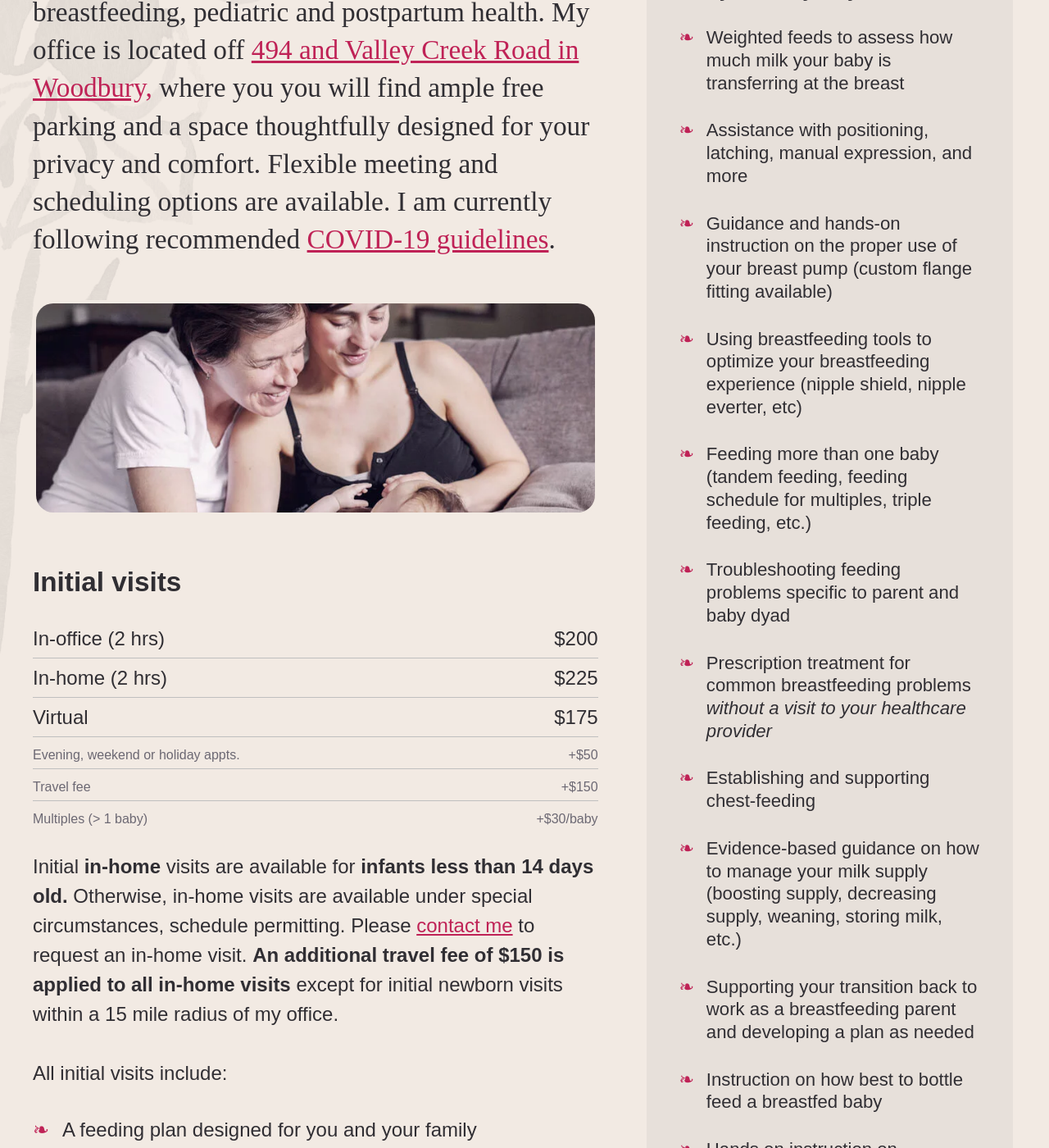
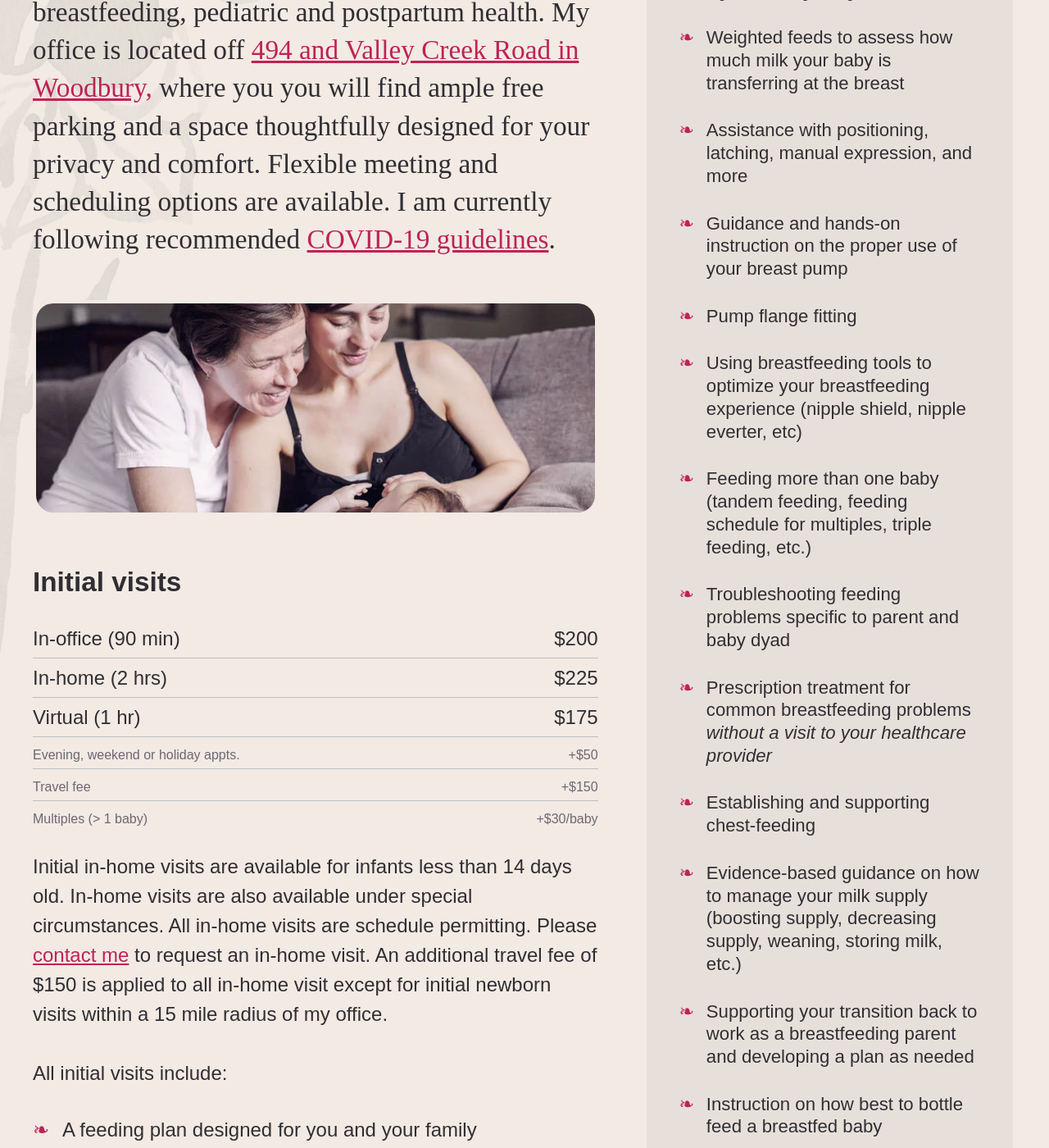
Before and after one commit to bellflowerlactation/bellflower, a Jekyll site: the page built from services.html, in a window 1280 px wide and 1400 px high, scrolled down 750 px. Shown: the whole window at 82% size. Built offline with Jekyll 4.4.1, drawn with Linux system fonts in a browser that asks for light colours; some web fonts are replaced; some of the changed text lies outside the part shown.

Commit message:
Additional copy updates

```diff
--- a/_includes/footer.html
+++ b/_includes/footer.html
@@ -29,7 +29,7 @@
     </blockquote>
     <p class="copyright u-gc:1/13 u-mt:0 u-ta:c">
         <small>Copyright &copy; 2021 Bellflower Lactation, LLC.<wbr> <em class="u-ws:nw">All rights reserved.</em></small>
-        <small><a href="https://goo.gl/maps/8tUqmmjQfJAwfTzp8">7650 Currell Blvd. #270, Woodbury, MN 5512</a></small>
+        <small><a href="https://goo.gl/maps/8tUqmmjQfJAwfTzp8">7650 Currell Blvd. #270, Woodbury, MN 55125</a></small>
         <small><a href="tel:+16124295013">(612) 429-5013</a></small>
     </p>
 </footer>
--- a/index.html
+++ b/index.html
@@ -86,7 +86,7 @@ description:
             <li>Able to prescribe medication for common issues</li>
             <li><strong>Insurance coverage available</strong> via <a href="https://lactationnetwork.com/request-a-consultant/?group=0011S000014YmBm&group_name=Bellflower-Lactation,-LLC">The Lactation Network</a></li>
             <li>Convenient appointments and flexible scheduling</li>
-            <li>Home visits available (see <a href="services.html">services</a> page for details)</li>
+            <li>Home visits available (see <a href="services.html">Services</a> page for details)</li>
             <li>Specializing in families with multiples—I’m a twin mom!</li>
             <li>Will work closely with your healthcare provider if needed</li>
         </ul>
--- a/services.html
+++ b/services.html
@@ -52,7 +52,7 @@ description:
         <h2 id="initial-visits">Initial visits</h2>
         <table>
             <tr>
-                <td>In-office (2 hrs)</td>
+                <td>In-office (90 min)</td>
                 <td class="u-ta:r">$200</td>
             </tr>
             <tr>
@@ -60,7 +60,7 @@ description:
                 <td class="u-ta:r">$225</td>
             </tr>
             <tr>
-                <td>Virtual</td>
+                <td>Virtual (1 hr)</td>
                 <td class="u-ta:r">$175</td>
             </tr>
             <tr class="u-tc:g u-fs:a2 u-lg-fs:r">
@@ -77,11 +77,11 @@ description:
             </tr>
         </table>
     <p>
-        Initial <strong>in-home</strong> visits are available for <strong>infants less
-        than 14 days old.</strong> Otherwise, in-home visits are available under special
-        circumstances, schedule permitting. Please <a href="mailto:aemelia@bellflowerlactation.com">contact me</a>
-        to request an in-home visit. <strong>An additional travel fee of $150 is applied
-        to all in-home visits</strong> except for initial newborn visits within a 15 mile
+        Initial in-home visits are available for infants less
+        than 14 days old. In-home visits are also available under special
+        circumstances. All in-home visits are schedule permitting. Please <a href="mailto:aemelia@bellflowerlactation.com">contact me</a>
+        to request an in-home visit. An additional travel fee of $150 is applied
+        to all in-home visit except for initial newborn visits within a 15 mile
         radius of my office.
     </p>
     <p>
@@ -91,8 +91,7 @@ description:
         <ul class="fleuron">
             <li>A feeding plan designed for you and your family</li>
             <li>Assessment of baby’s weight</li>
-            <li>A follow-up video call within 48 hrs to check-in</li>
-            <li>Unlimited support via text or email for one week following the home visit</li>
+            <li>Unlimited support via text or email for two weeks following the home visit</li>
             <li>Communication with your healthcare provider as appropriate</li>
         </ul>
     </p>
@@ -102,10 +101,10 @@ description:
         <table>
             <tr>
                 <td>In-office (1 hr)</td>
-                <td class="u-ta:r">$175</td>
+                <td class="u-ta:r">$150</td>
             </tr>
             <tr>
-                <td>Virtual (1 hr)</td>
+                <td>Virtual (45 min)</td>
                 <td class="u-ta:r">$100</td>
             </tr>
             <tr class="u-tc:g u-fs:a2 u-lg-fs:r">
@@ -131,15 +130,14 @@ description:
         <table>
             <tr>
                 <td>Phone (30 min)</td>
-                <td class="u-ta:r">$50</td>
+                <td class="u-ta:r">$60</td>
             </tr>
-        </table>
-    </section>
-    <section class="u-mb:16 u-sm-mb:10">
-        <h2 id="weight-checks">Drop-in weight checks</h2>
-        <table>
             <tr>
-                <td>In-office</td>
+                <td>Pump flange fitting (30 min)</td>
+                <td class="u-ta:r">$60</td>
+            </tr>
+            <tr>
+                <td>Drop-in weight check</td>
                 <td class="u-ta:r">Free</td>
             </tr>
         </table>
@@ -174,34 +172,6 @@ description:
         </p>
     </section>
     <section class="u-mb:16 u-sm-mb:10">
-        <h2 id="latching-package">Latching package for new moms</h2>
-        <table>
-            <tr>
-                <td>2 visit pkg. (save 10%)</td>
-                <td class="u-ta:r">$360</td>
-            </tr>
-        </table>
-        <p>
-            Maximize breastfeeding success and <strong>save 10% on a package of two
-            visits</strong> focused on helping mom and baby:
-        </p>
-        <p>
-            <ul class="fleuron">
-                <li>Establish milk supply</li>
-                <li>Perfect the latch</li>
-                <li>Learn how to use your breast pump</li>
-                <li>Arrange your feeding station</li>
-                <li>&hellip;and more!</li>
-            </ul>
-        </p>
-        <p>
-            The timing of visits will be individualized per family. <strong>Please only
-            schedule the first appointment at time of initial booking.</strong> After the
-            initial appointment we will work together to schedule the following two
-            visits.
-        </p>
-    </section>
-    <section class="u-mb:16 u-sm-mb:10">
         <h2 id="billing-info">Billing info</h2>
         <p>
             At the end of every visit, I will provide you with a medical bill that you can
@@ -220,11 +190,6 @@ description:
                 with less than 24 hours notice.
             </strong>
         </p>
-        <p>
-            <strong>
-                Additional time beyond the scheduled appointment duration will be billed at a rate of $100/hr.
-            </strong>
-        </p>
     </section>
     <section>
         <h2 id="insurance">Insurance</h2>
@@ -241,7 +206,8 @@ description:
         <ul class="fleuron">
             <li>Weighted feeds to assess how much milk your baby is transferring at the breast</li>
             <li>Assistance with positioning, latching, manual expression, and more</li>
-            <li>Guidance and hands-on instruction on the proper use of your breast pump (custom flange fitting available)</li>
+            <li>Guidance and hands-on instruction on the proper use of your breast pump</li>
+            <li>Pump flange fitting</li>
             <li>Using breastfeeding tools to optimize your breastfeeding experience (nipple shield, nipple everter, etc)</li>
             <li>Feeding more than one baby (tandem feeding, feeding schedule for multiples, triple feeding, etc.)</li>
             <li>Troubleshooting feeding problems specific to parent and baby dyad</li>
```
Also changed, not shown: policies.html (+11 -12 lines).
